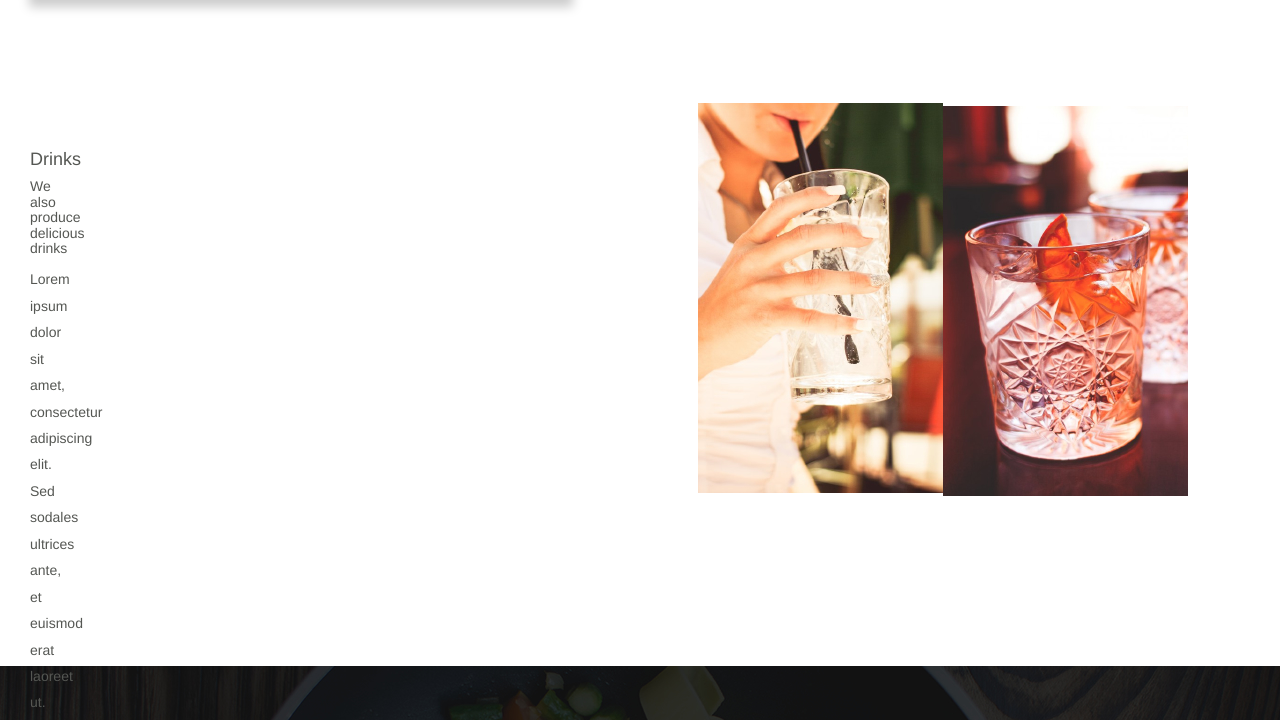
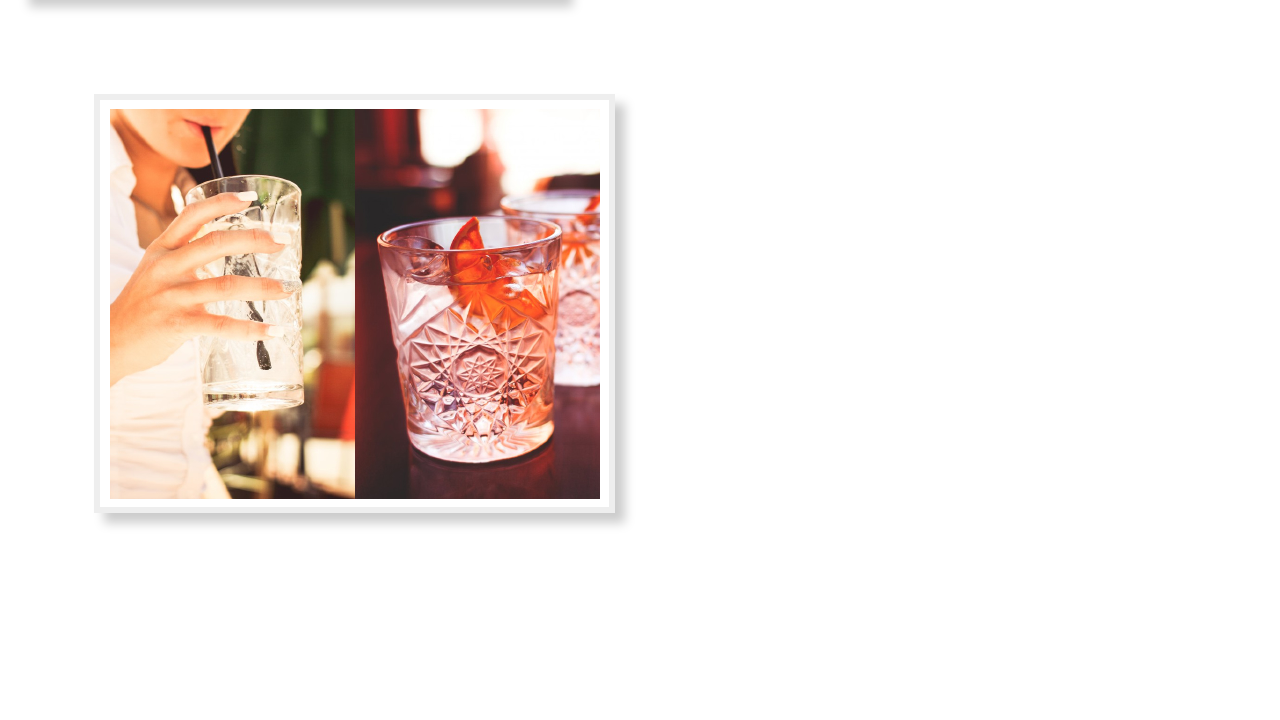
Before and after one commit to Donnahthis/mpft-ip-two, a plain HTML site: page index.html in a window 1280 px wide. Shown: the part 984-1704 px from the top of the page. Drawn offline with nearby package versions, Linux system fonts and the light colour scheme; a script that the page names is missing.

Commit message:
commit changes

```diff
--- a/css/style.css
+++ b/css/style.css
@@ -37,7 +37,7 @@ color: inherit;
 	 .col-lg-6{
 		width: 128%;
 		text-align: left;
-    margin-top: 50px;
+    margin-top: 253px;
 	 }
 	 .container#next{
 	 	height: 374px;
@@ -127,16 +127,18 @@ img {
 .test-box2 {
 	margin-top: -430px;
 	margin-right: 1450px;
+	height: 263px;
+  width: 390px;
 }
 #sh{
 	vertical-align: middle;
-    margin-top: 191px;
-    margin-left: 668px;
+	margin-top: 9px;
+	margin-left: -5px;
 }
 #rh{
 	vertical-align: middle;
-  margin-top: -412px;
-  margin-left: 928px;
+	margin-top: -418px;
+  margin-left: 255px;
 }
 #fr {
     width: 540px;
@@ -203,3 +205,18 @@ body {
     text-align: center;
     vertical-align: middle;
 }
+#dar {
+	width: 521px;
+	padding: 0px;
+	border: 6px solid #eee;
+	height: 419PX;
+	float: right;
+	color: #fff;
+	box-shadow: 10px 10px 10px #ccc;
+	vertical-align: middle;
+	margin-right: 650px;
+}
+.test-box5 {
+	margin-top: 182px;
+  margin-right: 150px;
+  margin-left: 203px;
--- a/index.html
+++ b/index.html
@@ -56,12 +56,12 @@
         </div>
 
 
-
+<div class="test-box5" id="dar">
         <div class="container-fluid" id="waa">
                       <img src="assets/drink1.jpg" id="sh">
                     </div>
-
                       <img src="assets/drink2.jpg" id="rh">
+                   </div>
 
                        <div class="test-box2">
                         <div class="col-lg-6">
@@ -73,7 +73,7 @@
                           </div>
                         </div>
                         </div>
-
+<!--
                         <div class="container-fluid" id="fr">
                           <img src="assets/backgrounds/foodsBg.jpg">
 
@@ -82,10 +82,11 @@
                          <div class="container-fluid" id="hee">
                                         <img src="assets/fastfood/beefBurger.jpg" id="ab">
                                         <img src="assets/fastfood/chickenBurger.jpg" id="ir">                                    <img src="assets/fastfood/chickenPizza.jpg" id="ro">
+</div> -->
+
+<!-- <div class="container-fluid" id="fr">
+  <img src="assets/backgrounds/subscribe.jpg">
 </div>
-
-<div class="container-fluid" id="fr">
-  <img src="assets/backgrounds/subscribe.jpg">
 
   <div class="test-box3">
 <h1><strong>Get our daily food items delivered to your email</strong></h1></br>
@@ -97,8 +98,8 @@
 <img src="assets/footerlogos/facebook.png">
 <img src="assets/footerlogos/pinterest.png">
 <img src="assets/footerlogos/logo_white.png"> -->
-</div>
-</div>
+<!-- </div>
+</div> --> -->
 
 </div>
 </body>
```
